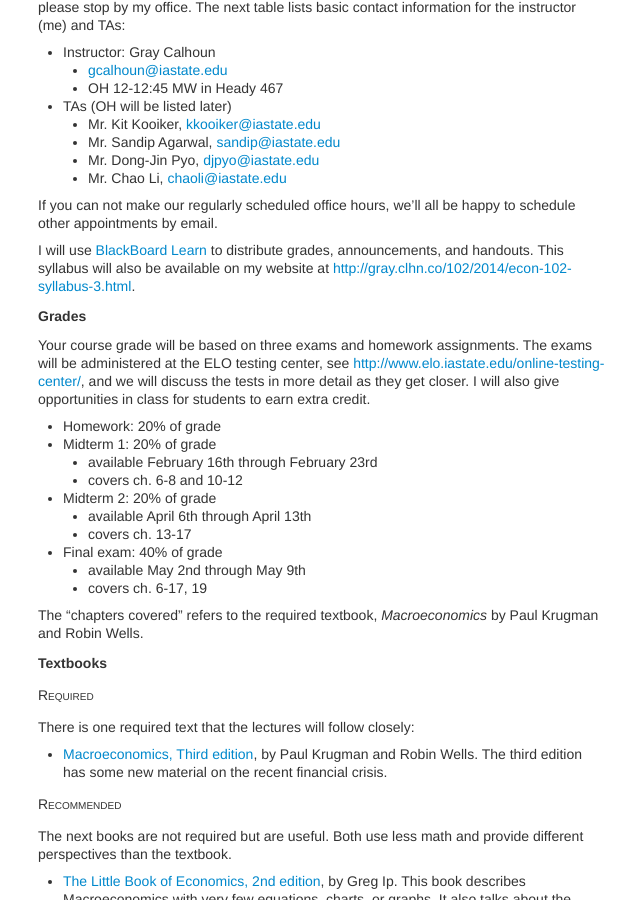
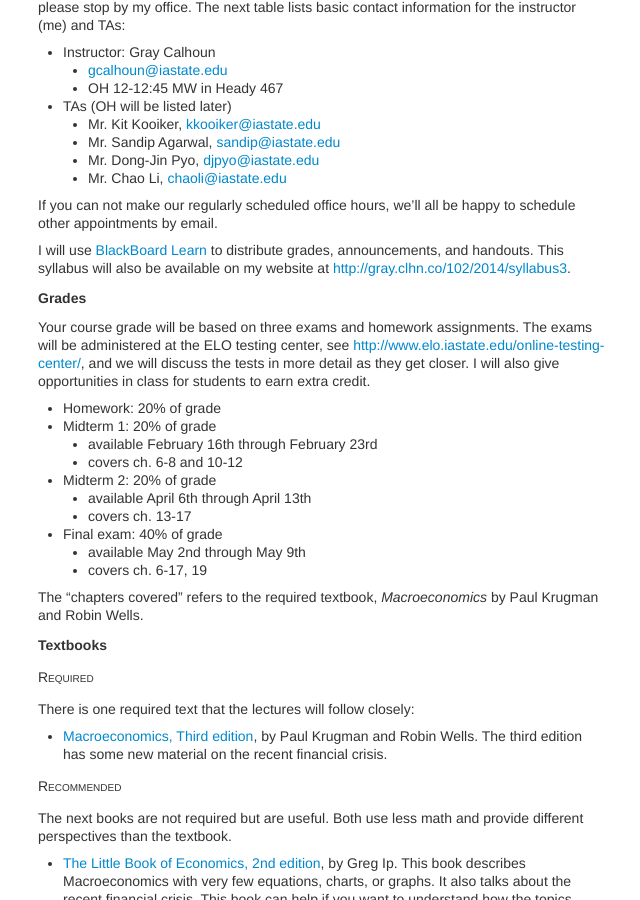
Before and after one commit to mmkuang/grayclhn.github.io, a Jekyll site: the page built from blog/_posts/2014-01-09-syllabus-e102-3.md, in a window 1280 px wide and 900 px high, scrolled down 697 px. Shown: the whole window, without its empty margins (617-1257 px from the left). Built offline with Jekyll 4.4.1, drawn with Linux system fonts in a browser that asks for light colours; Markdown is read by kramdown in place of the engine named in the settings.

Commit message:
correct url on syllabus

```diff
--- a/blog/_posts/2014-01-09-syllabus-e102-3.md
+++ b/blog/_posts/2014-01-09-syllabus-e102-3.md
@@ -62,7 +62,7 @@ happy to schedule other appointments by email.
 I will use [BlackBoard Learn](https://bb.its.iastate.edu) to
 distribute grades, announcements, and handouts. This syllabus will
 also be available on my website at
-<http://gray.clhn.co/102/2014/econ-102-syllabus-3.html>.
+<http://gray.clhn.co/102/2014/syllabus3>.
 
 Grades
 ------
```
Also changed, not shown: blog/_posts/2014-01-09-syllabus-e102-4.md (+1 -1 lines).
